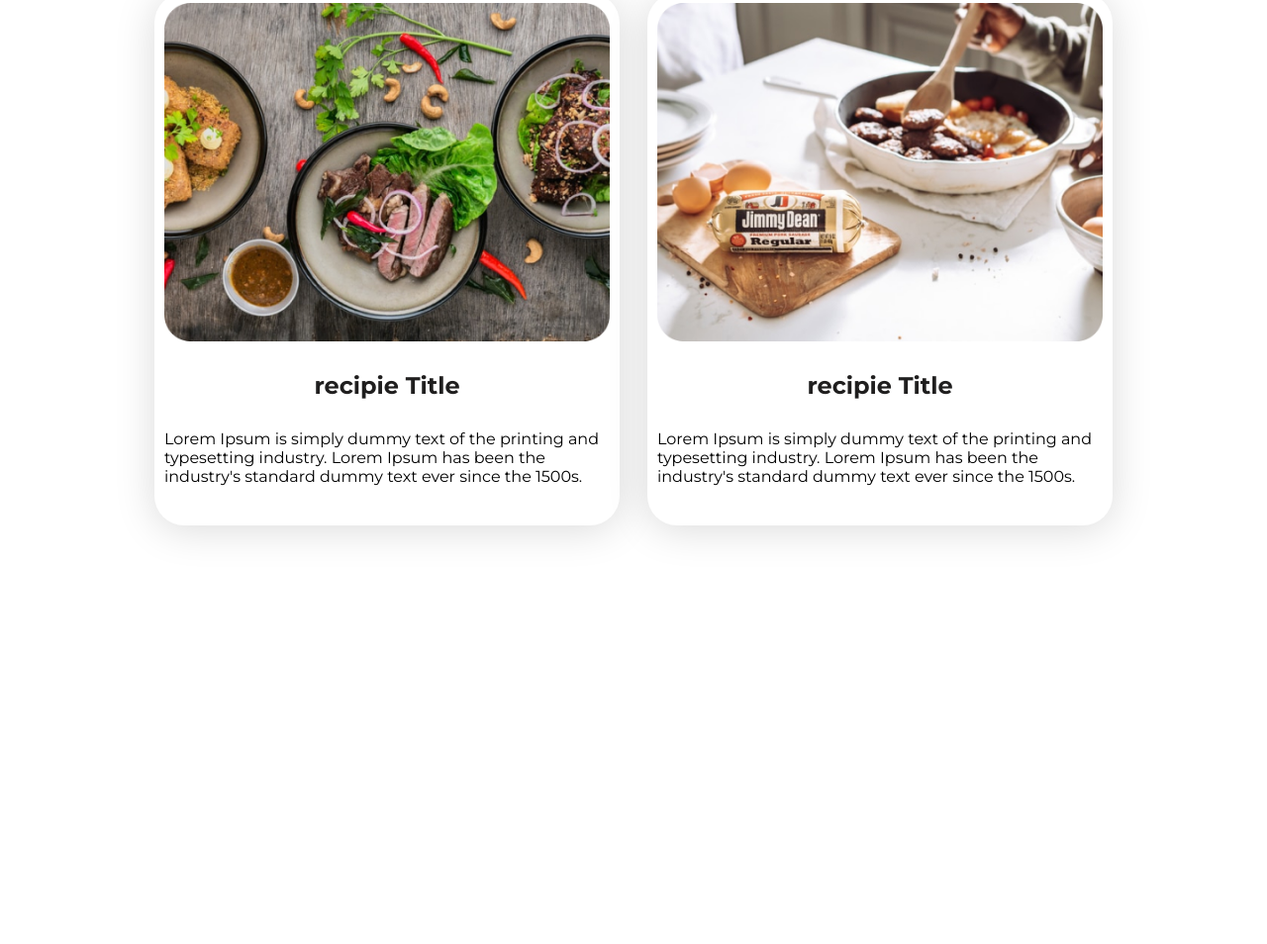
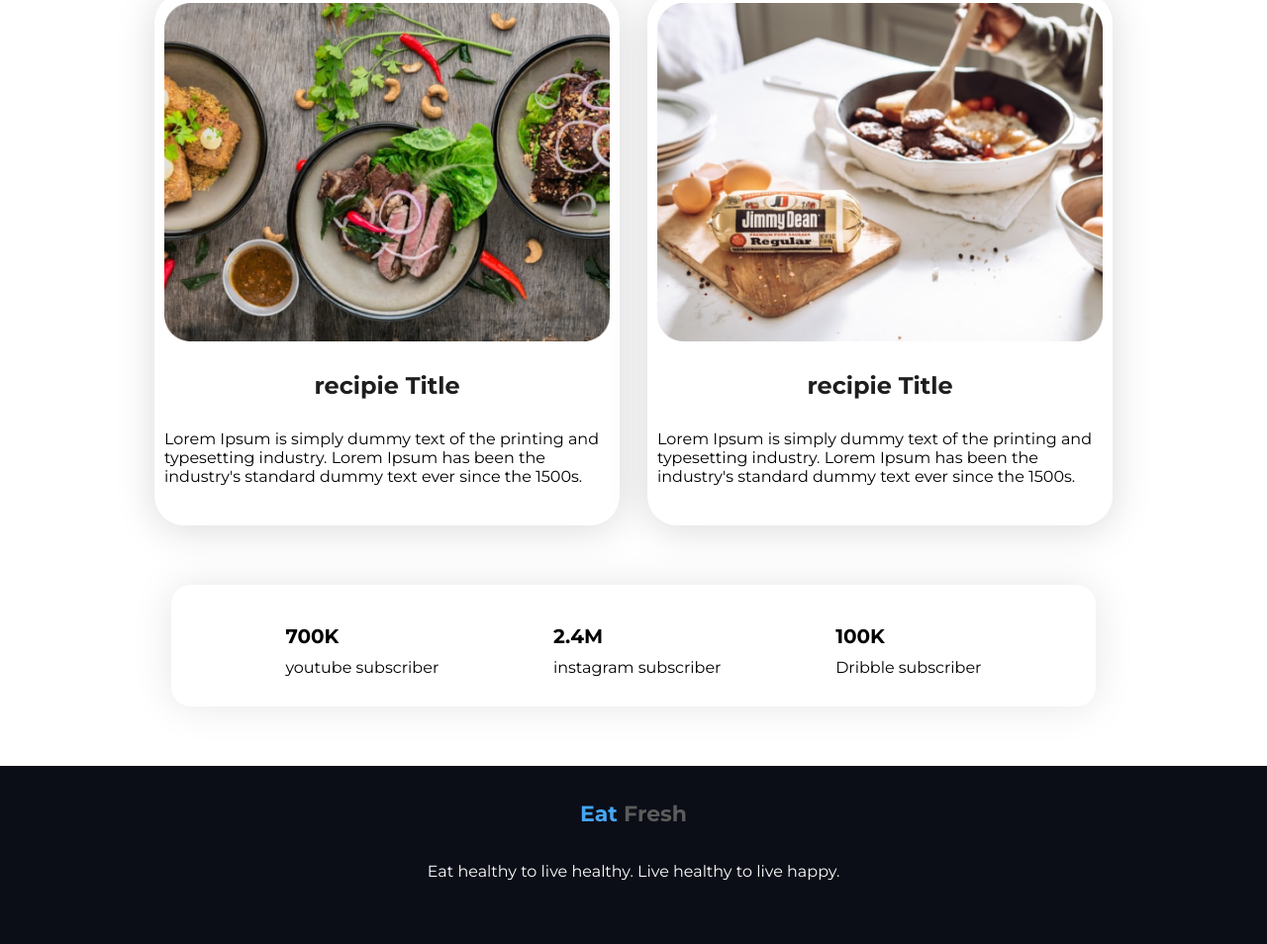
Before and after one commit to rohitkhan4141/portfolio-sakib, a plain HTML site: page index.html in a window 1280 px wide. Shown: the part 1345-2299 px from the top of the page at 99% size. Before the commit the page ends 1936 px from the top, so only its background shows below. Drawn offline with Linux system fonts and the light colour scheme.

Commit message:
final for now

```diff
--- a/index.html
+++ b/index.html
@@ -73,5 +73,25 @@
         </div>
       </div>
     </section>
+    <!-- status section -->
+    <section class="status-section">
+      <div class="box">
+        <h4>700K</h4>
+        <p>youtube subscriber</p>
+      </div>
+      <div class="box">
+        <h4>2.4M</h4>
+        <p>instagram subscriber</p>
+      </div>
+      <div class="box">
+        <h4>100K</h4>
+        <p>Dribble subscriber</p>
+      </div>
+    </section>
+    <!-- footer -->
+    <footer>
+      <h4><span class="primary-color">Eat</span> Fresh</h4>
+      <p>Eat healthy to live healthy. Live healthy to live happy.</p>
+    </footer>
   </body>
 </html>
--- a/style.css
+++ b/style.css
@@ -1,4 +1,6 @@
 @import url("https://fonts.googleapis.com/css2?family=Montserrat:ital,wght@0,300;0,400;0,700;1,500&display=swap");
+
+/* universal reset */
 
 * {
   margin: 0;
@@ -9,6 +11,8 @@
 body {
   font-family: "Montserrat", sans-serif;
 }
+
+/* reuseble tag and classes */
 
 h1 {
   font-size: 60px;
@@ -41,6 +45,8 @@ h3 {
   text-align: center;
 }
 
+/* hero-section */
+
 .hero-section {
   display: flex;
   justify-content: space-evenly;
@@ -54,6 +60,7 @@ h3 {
   justify-content: space-evenly;
 }
 
+/* about-section */
 .about-section {
   display: flex;
   justify-content: space-evenly;
@@ -65,13 +72,11 @@ h3 {
   background-position: top 10px left 200px;
   padding-top: 50px;
 }
-
 .about-section img {
   max-width: 250px;
   object-fit: contain;
   margin-left: 40px;
 }
-
 .content-box-about {
   max-width: 440px;
   display: flex;
@@ -79,10 +84,10 @@ h3 {
   justify-content: space-evenly;
 }
 
+/* recipie section */
 .recepie-section {
   padding-bottom: 60px;
 }
-
 .recepie-title {
   display: flex;
   flex-direction: column;
@@ -90,12 +95,10 @@ h3 {
   align-items: center;
   padding: 70px;
 }
-
 .recepie-title p {
   text-align: center;
   margin-top: 30px;
 }
-
 .recipies {
   display: flex;
   justify-content: space-evenly;
@@ -112,8 +115,38 @@ h3 {
   border-radius: 30px;
   padding: 10px 10px 40px 10px;
 }
-
 .recipie img {
   width: 450px;
   object-fit: contain;
 }
+/* status section */
+.status-section {
+  width: 73%;
+  margin: 0 auto;
+  display: flex;
+  justify-content: space-evenly;
+  padding: 30px 0px;
+  background: #ffffff;
+  box-shadow: 0px 0px 40px rgba(0, 0, 0, 0.1);
+  border-radius: 20px;
+  margin-bottom: 60px;
+}
+.status-section h4 {
+  padding: 10px 0;
+  font-size: 20px;
+}
+/* footer */
+footer {
+  height: 180px;
+  background-color: #0b0d17;
+  text-align: center;
+  padding-top: 35px;
+}
+footer h4 {
+  font-size: 22px;
+  color: #5b5b5b;
+}
+footer p {
+  color: white;
+  margin-top: 35px;
+}
```
